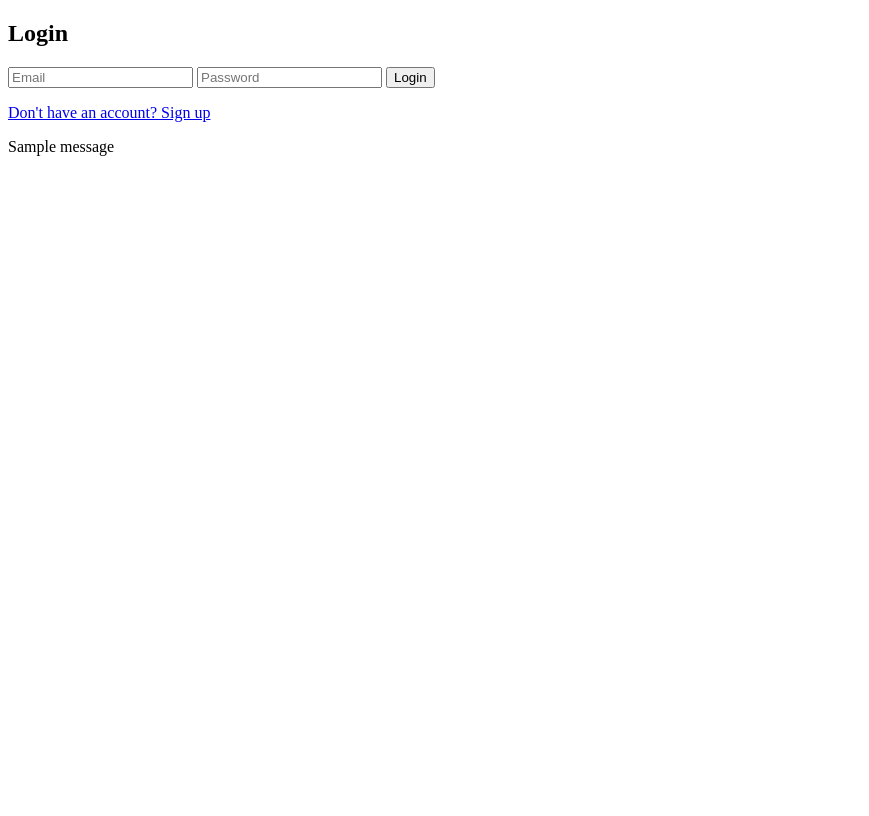
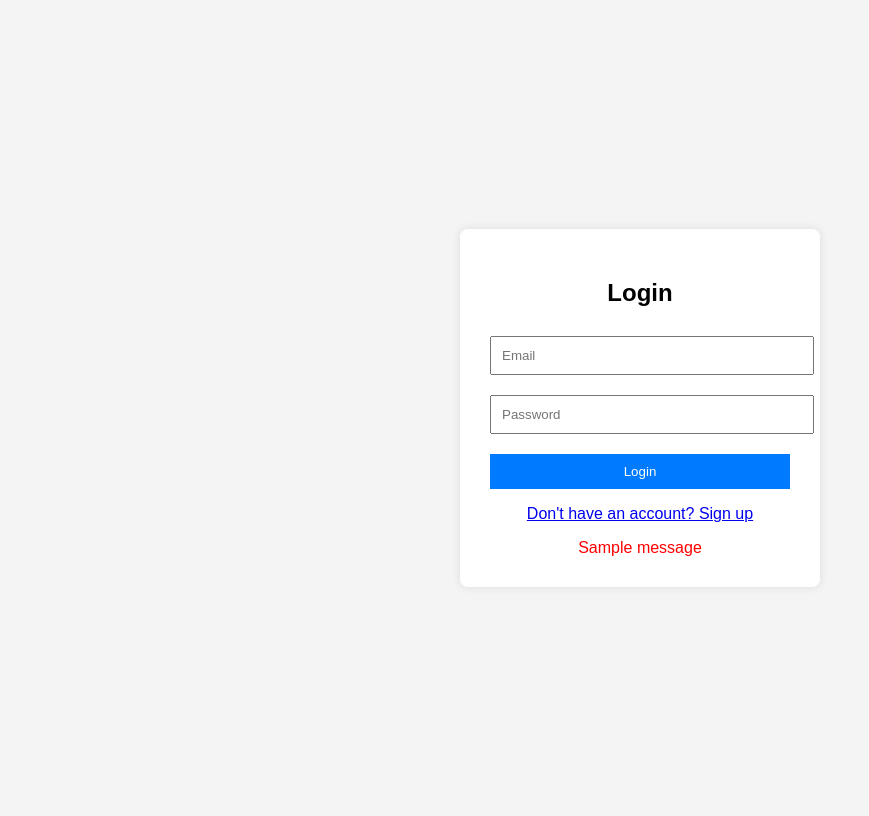
Before and after one commit to Ismail-shaik786/secure-auth-app2, a Python web app: template templates/login.html in a window 1280 px wide. Shown: the whole page, without its empty margins (0-869 px from the left). Before the commit the page ends 156 px from the top, so only its background shows below. Run offline with Jinja, Linux system fonts and the light colour scheme; the template is opened without the code that fills it, so the values that code supplies are empty; tables that the repository leaves empty hold one stand-in row (values such as "Sample post"); one stand-in notice (Sample message) is shown.

Commit message:
updated login and signup pages to link css file

```diff
--- a/templates/login.html
+++ b/templates/login.html
@@ -2,9 +2,11 @@
 <html>
 <head>
     <title>Login</title>
+    <!-- Link to the CSS file using url_for -->
+    <link rel="stylesheet" type="text/css" href="{{ url_for('static', filename='style.css') }}">
 </head>
 <body>
-<div>
+<div class="container">
     <h2>Login</h2>
     <form method="POST">
         <input type="email" name="email" placeholder="Email" required>
@@ -13,7 +15,9 @@
     </form>
     <p><a href="/signup">Don't have an account? Sign up</a></p>
     {% with messages = get_flashed_messages() %}
-      {% if messages %}<div>{{ messages[0] }}</div>{% endif %}
+        {% if messages %}
+            <div class="message">{{ messages[0] }}</div>
+        {% endif %}
     {% endwith %}
 </div>
 </body>
```
